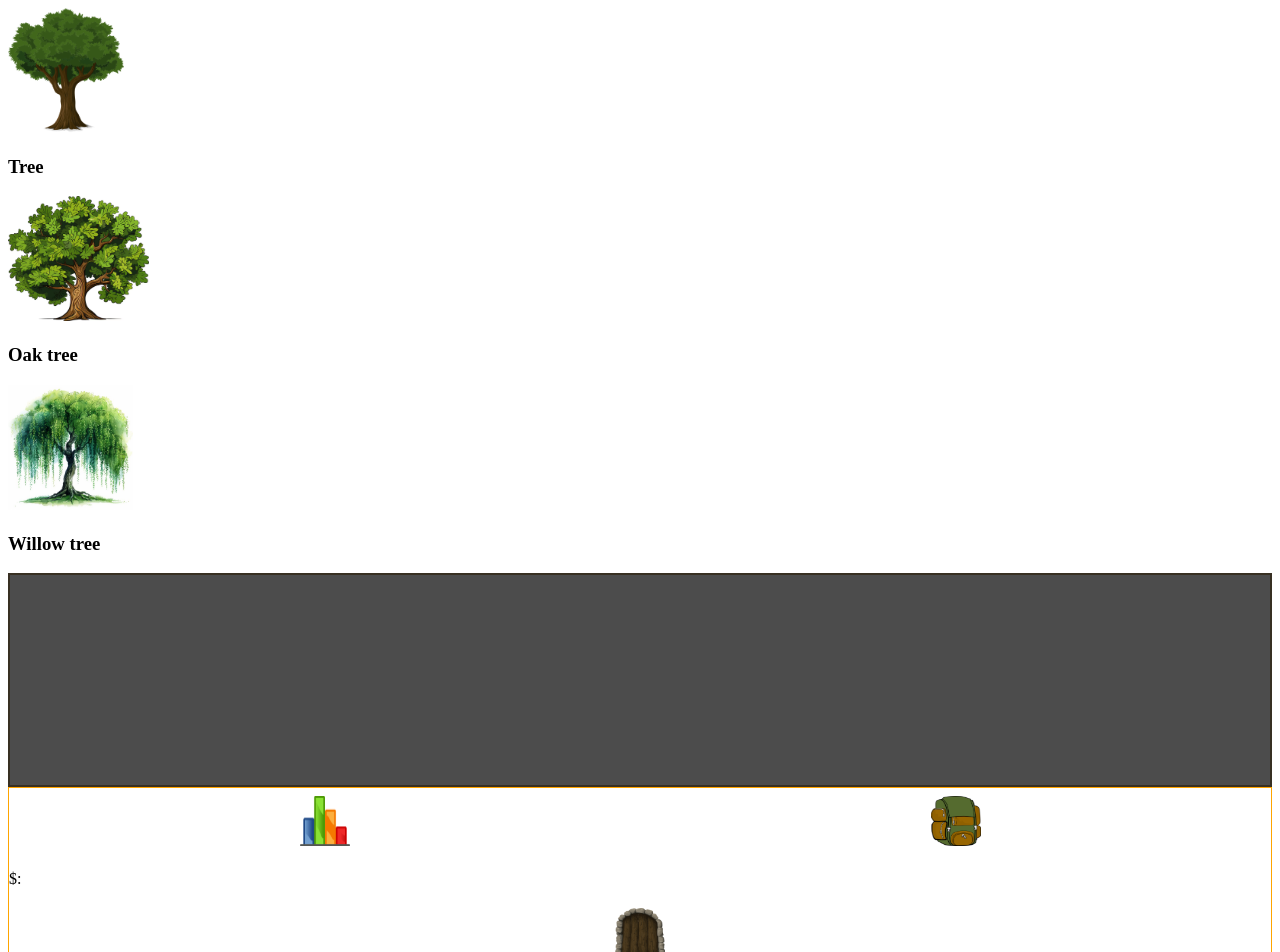
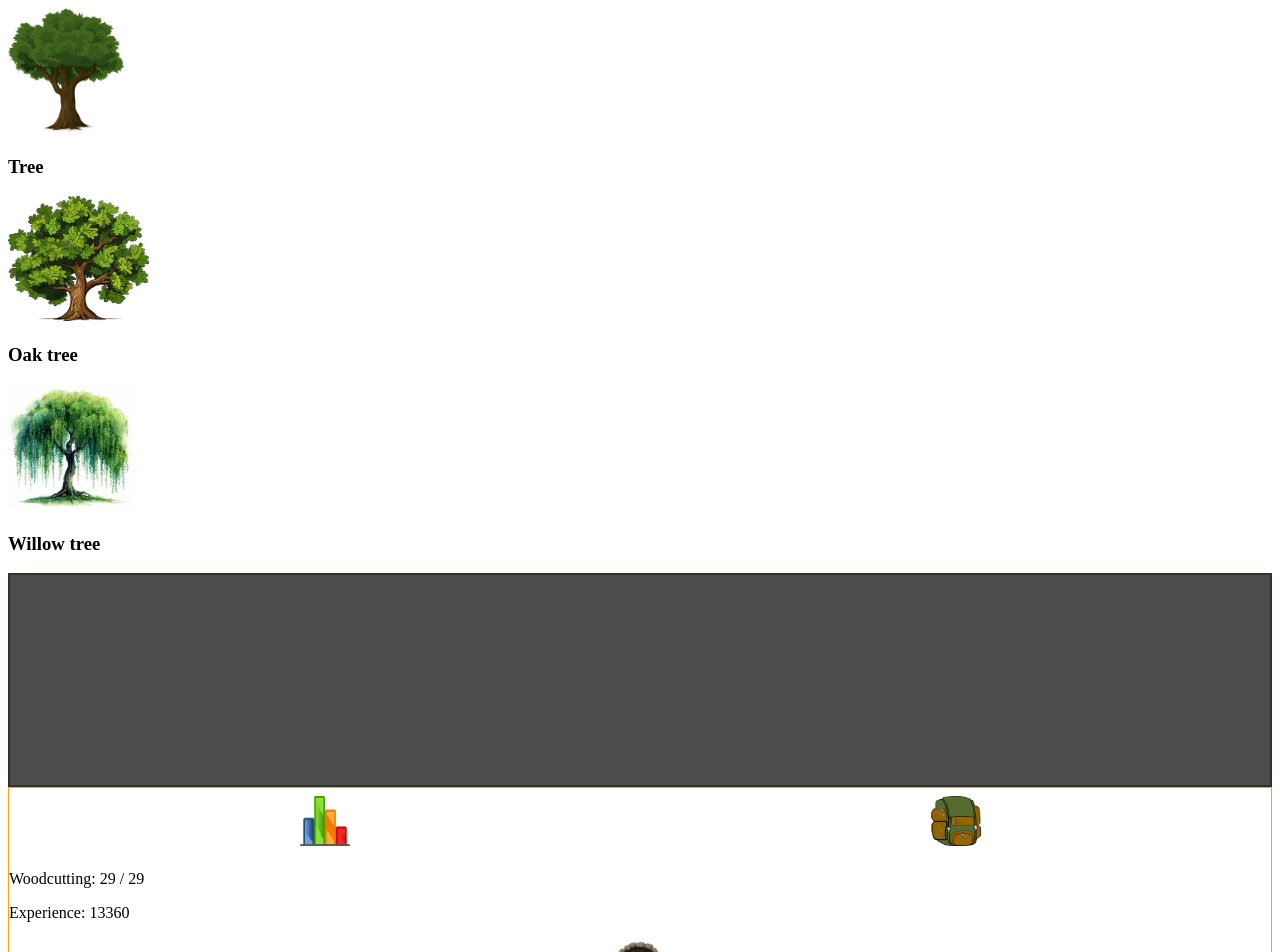
Before and after one commit to Nbelman1/final-project-u2-chopscape, a React (Vite) app in the folder chopscape/: page /game in a window 1280 px wide. Shown: the top 952 px of the page. Built offline with nearby package versions, Linux system fonts and the light colour scheme.

Commit message:
Wired up SkillsPanel

```diff
--- a/chopscape/src/App.jsx
+++ b/chopscape/src/App.jsx
@@ -132,6 +132,7 @@ function App() {
                 inventory={inventory}
                 messages={messages}
                 woodcuttingExp={woodcuttingExp}
+                currentLevel={currentLevel}
                 activeTab={activeTab}
                 setActiveTab={setActiveTab}
                 onDropItem={handleDropItem}
--- a/chopscape/src/components/UserInterface/InterfaceTabs/InterfaceTabs.jsx
+++ b/chopscape/src/components/UserInterface/InterfaceTabs/InterfaceTabs.jsx
@@ -9,7 +9,7 @@ const TABS = [
     {id: "logout", icon: "logout.png", label: "Logout", position: "bottom"},
 ];
 
-const InterfaceTabs = ({ activeTab, setActiveTab, inventory, onDropItem }) => {
+const InterfaceTabs = ({ activeTab, setActiveTab, inventory, onDropItem, woodcuttingExp, currentLevel }) => {
     const topTabs = TABS.filter(tab => {return tab.position === "top"});
     const bottomTabs = TABS.filter(tab => {return tab.position === "bottom"});
 
@@ -43,7 +43,11 @@ const InterfaceTabs = ({ activeTab, setActiveTab, inventory, onDropItem }) => {
                         onDropItem={onDropItem}
                     />
                 )}
-                {activeTab === 'skills' && <SkillsPanel />}
+                {activeTab === 'skills' &&
+                    <SkillsPanel
+                        woodcuttingExp={woodcuttingExp}
+                        currentLevel={currentLevel}
+                    />}
                 {activeTab === 'logout' && <LogoutMenu />}
             </div>
 
--- a/chopscape/src/components/UserInterface/InterfaceTabs/SkillsPanel.jsx
+++ b/chopscape/src/components/UserInterface/InterfaceTabs/SkillsPanel.jsx
@@ -1,9 +1,10 @@
-const SkillsPanel = ({ skill, currentLevel }) => {
+const SkillsPanel = ({ woodcuttingExp, currentLevel }) => {
     return (
         <>
             {/* TODO: state: player experience */}
             {/* TODO: getLevelFromExp(currentExp) */}
-            <p>${skill}: {currentLevel}</p>
+            <p>Woodcutting: {currentLevel} / {currentLevel}</p>
+            <p>Experience: {woodcuttingExp}</p>
         </>
     );
 };
```
